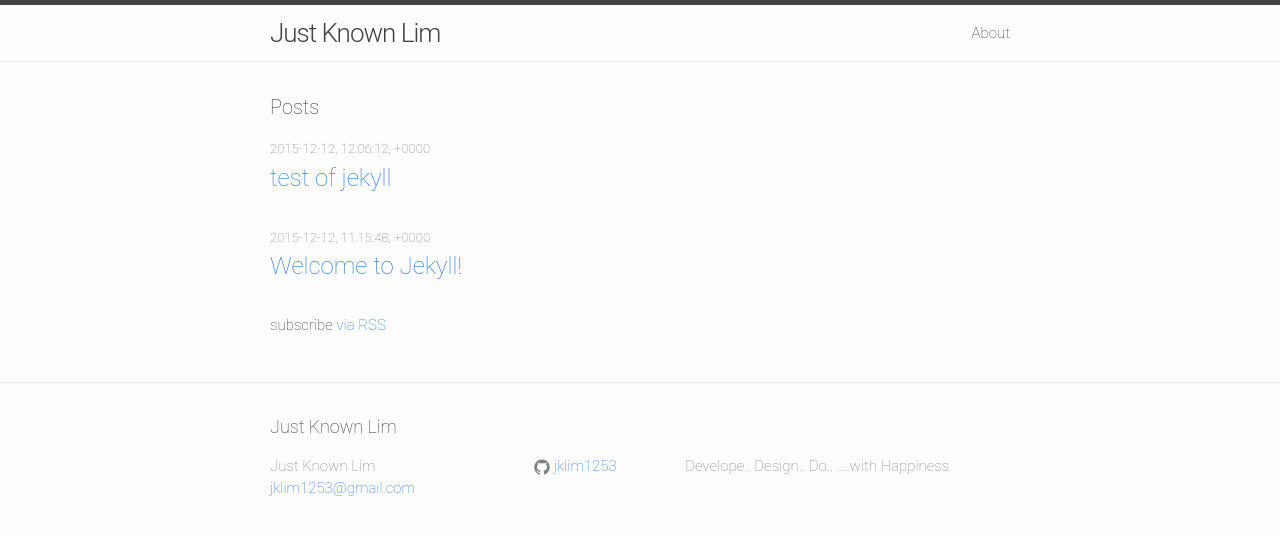
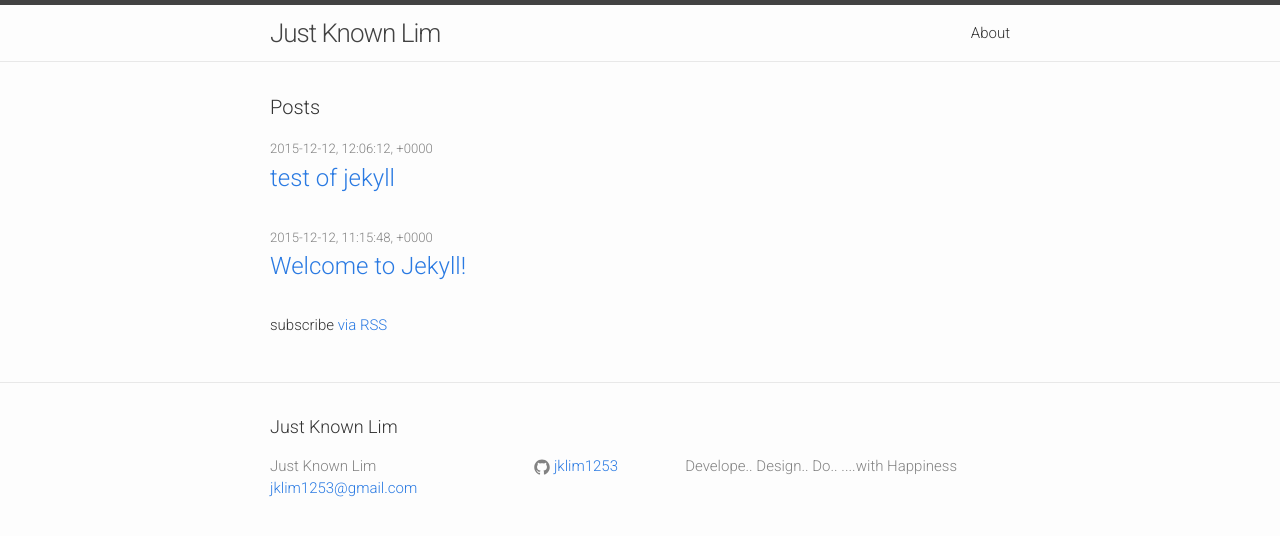
Before and after one commit to jklim1253/jklim1253.github.io, a Jekyll site: the page built from index.html, in a window 1280 px wide. Shown: the top 536 px of the page. Built offline with Jekyll 4.4.1, drawn with Linux system fonts in a browser that asks for light colours.

Commit message:
구글 무료 폰트(Roboto 사용) 링크.

```diff
--- a/_includes/head.html
+++ b/_includes/head.html
@@ -9,4 +9,5 @@
   <link rel="stylesheet" href="{{ "/css/main.css" | prepend: site.baseurl }}">
   <link rel="canonical" href="{{ page.url | replace:'index.html','' | prepend: site.baseurl | prepend: site.url }}">
   <link rel="alternate" type="application/rss+xml" title="{{ site.title }}" href="{{ "/feed.xml" | prepend: site.baseurl | prepend: site.url }}">
+  <link href='https://fonts.googleapis.com/css?family=Roboto:400,300,700' rel='stylesheet' type='text/css'>
 </head>
```
